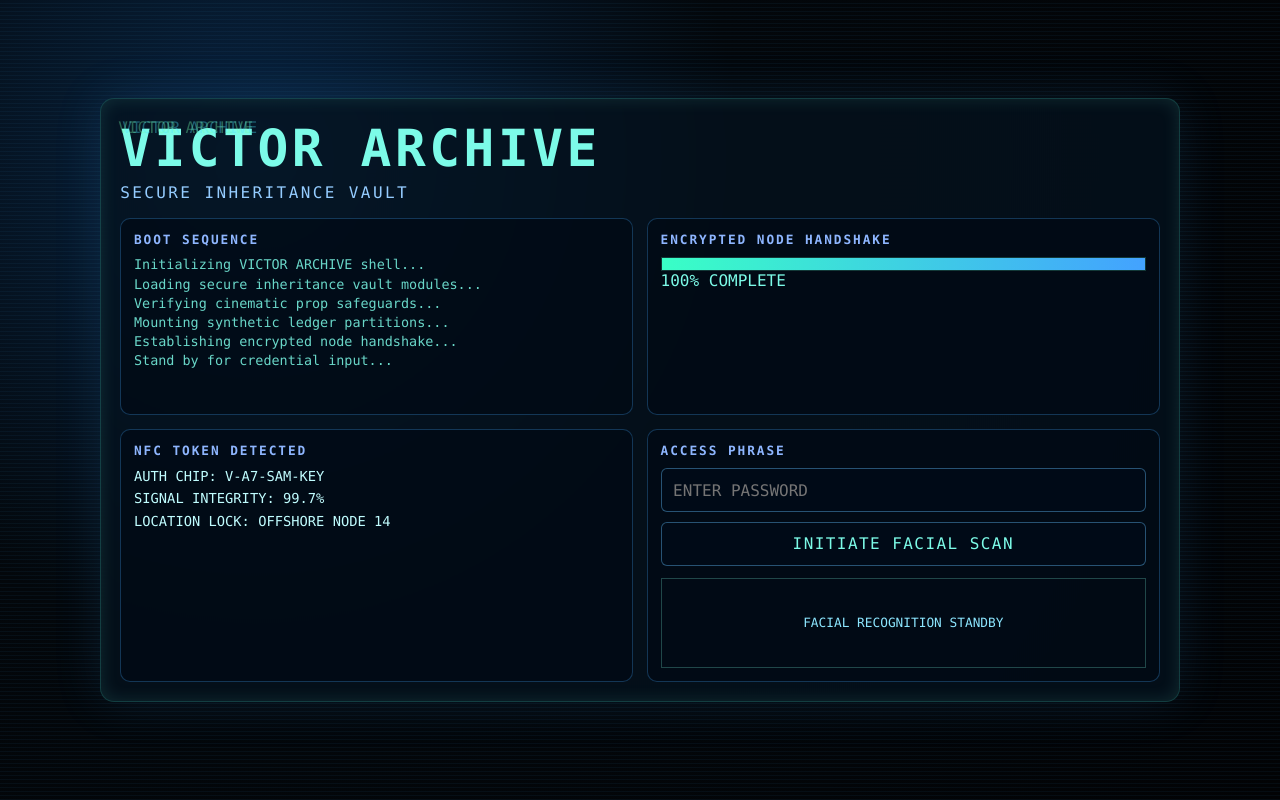
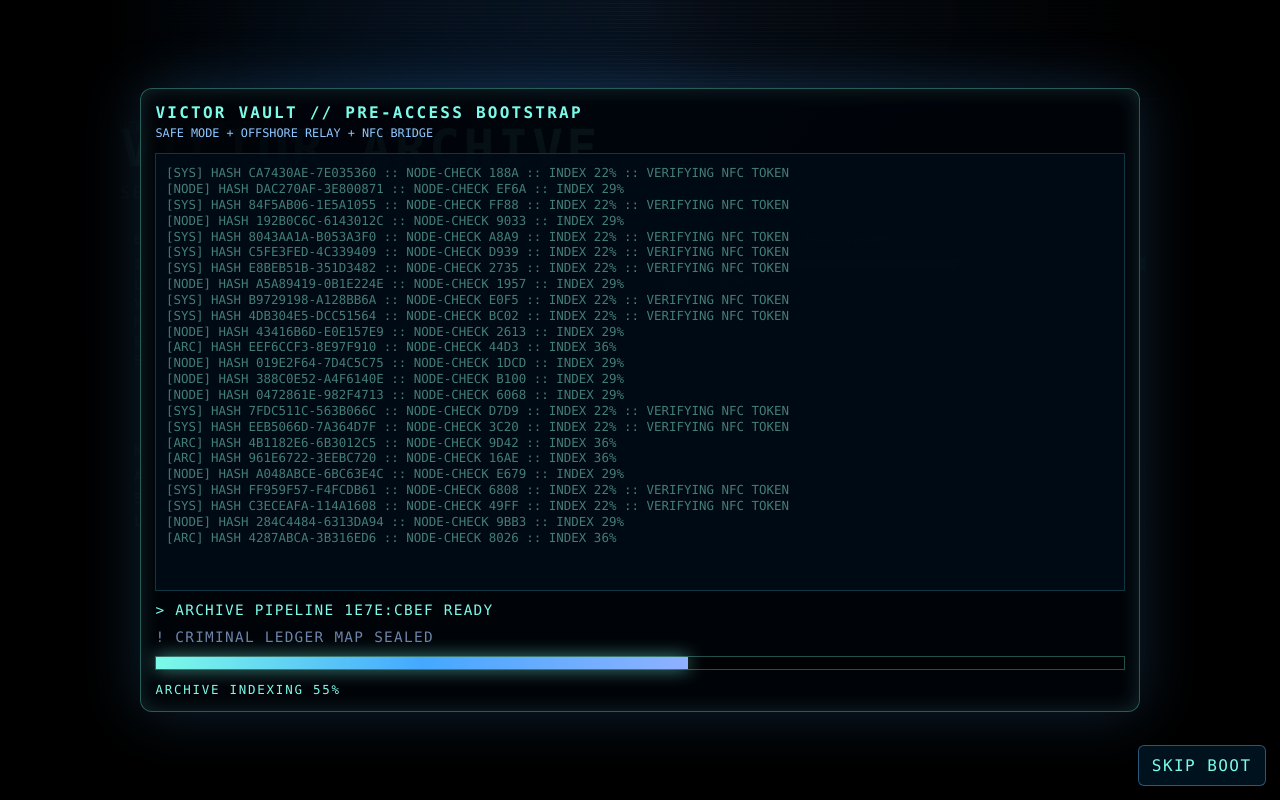
Before and after one commit to huegpx2008/victor-vault, a Next.js app: page / in a window 1280 px wide. Built offline with nearby package versions, Linux system fonts and the light colour scheme.

Commit message:
Add cinematic fake boot intro before vault access

```diff
--- a/app/globals.css
+++ b/app/globals.css
@@ -186,3 +186,111 @@ button:hover { filter: brightness(1.15); }
   .vault-panel { padding: 0.95rem; }
   .hero p { font-size: 0.82rem; }
 }
+
+.intro-overlay {
+  position: fixed;
+  inset: 0;
+  z-index: 60;
+  background: radial-gradient(circle at 50% 0%, rgba(22, 40, 70, 0.22), rgba(0, 0, 0, 0.98) 52%);
+  padding: 1rem;
+  display: grid;
+  place-items: center;
+  transition: opacity 650ms ease, visibility 650ms ease;
+}
+
+.intro-overlay.hidden {
+  opacity: 0;
+  visibility: hidden;
+  pointer-events: none;
+}
+
+.intro-terminal {
+  width: min(1000px, 100%);
+  min-height: min(78vh, 680px);
+  border: 1px solid rgba(124, 251, 232, 0.35);
+  background: rgba(0, 5, 10, 0.9);
+  box-shadow: 0 0 60px rgba(69, 168, 255, 0.2), inset 0 0 20px rgba(124, 251, 232, 0.15);
+  border-radius: 12px;
+  padding: 0.9rem;
+  display: flex;
+  flex-direction: column;
+  gap: 0.7rem;
+}
+
+.intro-terminal header h2 {
+  margin: 0;
+  font-size: clamp(0.84rem, 2vw, 1rem);
+  letter-spacing: 0.14rem;
+}
+
+.intro-terminal header span {
+  font-size: 0.74rem;
+  color: #90c6ff;
+}
+
+.intro-feed {
+  flex: 1;
+  overflow: hidden;
+  border: 1px solid rgba(75, 228, 255, 0.2);
+  background: rgba(1, 12, 22, 0.9);
+  padding: 0.6rem;
+}
+
+.intro-feed p {
+  margin: 0;
+  font-size: clamp(0.64rem, 1.8vw, 0.78rem);
+  line-height: 1.27;
+  color: #8fffe7;
+  opacity: 0.92;
+  animation: flashIn 220ms linear;
+}
+
+.typed-line,
+.warning-line {
+  font-size: clamp(0.72rem, 2.1vw, 0.9rem);
+  letter-spacing: 0.08rem;
+}
+
+.warning-line {
+  color: #a9c9ff;
+  animation: pulseWarn 1.1s ease-in-out infinite;
+}
+
+.intro-progress-wrap {
+  height: 14px;
+  border: 1px solid rgba(124, 251, 232, 0.3);
+  background: rgba(0, 0, 0, 0.56);
+}
+
+.intro-progress-bar {
+  height: 100%;
+  transition: width 90ms linear;
+  background: linear-gradient(90deg, #7cfbe8, #45a8ff, #8fb1ff);
+  box-shadow: 0 0 18px rgba(124, 251, 232, 0.6);
+}
+
+.intro-progress-label {
+  margin: 0;
+  font-size: 0.78rem;
+  letter-spacing: 0.11rem;
+}
+
+.skip-boot {
+  position: fixed;
+  right: 0.9rem;
+  bottom: 0.9rem;
+  z-index: 70;
+  width: auto;
+  padding: 0.62rem 0.82rem;
+  background: rgba(2, 20, 35, 0.9);
+}
+
+@keyframes flashIn {
+  from { opacity: 0.2; transform: translateY(3px); }
+  to { opacity: 0.95; transform: translateY(0); }
+}
+
+@keyframes pulseWarn {
+  0%, 100% { opacity: 0.65; }
+  50% { opacity: 1; }
+}
--- a/app/page.js
+++ b/app/page.js
@@ -11,13 +11,98 @@ const bootLines = [
   'Stand by for credential input...'
 ];
 
+const introWarnings = [
+  'VERIFYING NFC TOKEN',
+  'DECRYPTING VICTOR ARCHIVE INDEX',
+  'BIOMETRIC GATEWAY INITIALIZED',
+  'OFFSHORE NODE ROUTE CONFIRMED',
+  'CRIMINAL LEDGER MAP SEALED',
+  'FACIAL SCAN MODULE STANDBY'
+];
+
+const introPrefixes = [
+  'SYS',
+  'NODE',
+  'ARC',
+  'BIO',
+  'NFC',
+  'VX'
+];
+
+const hexChunk = (len) => Array.from({ length: len }, () => Math.floor(Math.random() * 16).toString(16).toUpperCase()).join('');
+
+const makeLogLine = (idx) => {
+  const prefix = introPrefixes[idx % introPrefixes.length];
+  const percent = `${Math.min(99, 18 + ((idx * 7) % 82))}%`;
+  const warning = idx % 4 === 0 ? ` :: ${introWarnings[idx % introWarnings.length]}` : '';
+
+  return `[${prefix}] HASH ${hexChunk(8)}-${hexChunk(8)} :: NODE-CHECK ${hexChunk(4)} :: INDEX ${percent}${warning}`;
+};
+
 export default function Home() {
+  const [showIntro, setShowIntro] = useState(true);
+  const [introProgress, setIntroProgress] = useState(0);
+  const [introLogs, setIntroLogs] = useState(() => Array.from({ length: 8 }, (_, i) => makeLogLine(i)));
+  const [typedLine, setTypedLine] = useState('');
+  const [warningLine, setWarningLine] = useState(introWarnings[0]);
+
   const [bootIndex, setBootIndex] = useState(0);
   const [handshake, setHandshake] = useState(0);
   const [password, setPassword] = useState('');
   const [status, setStatus] = useState('idle');
   const [scanning, setScanning] = useState(false);
   const [scanProgress, setScanProgress] = useState(0);
+
+  useEffect(() => {
+    if (!showIntro) return;
+
+    const introLengthMs = 9800;
+    const start = Date.now();
+
+    const progressTimer = setInterval(() => {
+      const elapsed = Date.now() - start;
+      setIntroProgress(Math.min(100, Math.round((elapsed / introLengthMs) * 100)));
+      if (elapsed >= introLengthMs) {
+        setShowIntro(false);
+      }
+    }, 90);
+
+    return () => clearInterval(progressTimer);
+  }, [showIntro]);
+
+  useEffect(() => {
+    if (!showIntro) return;
+
+    const logTimer = setInterval(() => {
+      setIntroLogs((prev) => {
+        const nextIndex = prev.length + Math.floor(Math.random() * 3);
+        return [...prev.slice(-23), makeLogLine(nextIndex)];
+      });
+    }, 95);
+
+    return () => clearInterval(logTimer);
+  }, [showIntro]);
+
+  useEffect(() => {
+    if (!showIntro) return;
+
+    const typeTimer = setInterval(() => {
+      const target = `ARCHIVE PIPELINE ${hexChunk(4)}:${hexChunk(4)} READY`;
+      setTypedLine(target);
+    }, 550);
+
+    return () => clearInterval(typeTimer);
+  }, [showIntro]);
+
+  useEffect(() => {
+    if (!showIntro) return;
+
+    const warningTimer = setInterval(() => {
+      setWarningLine(introWarnings[Math.floor(Math.random() * introWarnings.length)]);
+    }, 1100);
+
+    return () => clearInterval(warningTimer);
+  }, [showIntro]);
 
   useEffect(() => {
     if (bootIndex >= bootLines.length - 1) return;
@@ -81,6 +166,34 @@ export default function Home() {
     <main className="vault-root">
       <div className="scanlines" />
       <div className="flicker" />
+
+      <div className={`intro-overlay ${showIntro ? 'active' : 'hidden'}`} aria-hidden={!showIntro}>
+        <div className="intro-terminal">
+          <header>
+            <h2>VICTOR VAULT // PRE-ACCESS BOOTSTRAP</h2>
+            <span>SAFE MODE + OFFSHORE RELAY + NFC BRIDGE</span>
+          </header>
+
+          <div className="intro-feed">
+            {introLogs.map((line, idx) => (
+              <p key={`${line}-${idx}`}>{line}</p>
+            ))}
+          </div>
+
+          <div className="typed-line">&gt; {typedLine}</div>
+          <div className="warning-line">! {warningLine}</div>
+
+          <div className="intro-progress-wrap">
+            <div className="intro-progress-bar" style={{ width: `${introProgress}%` }} />
+          </div>
+          <p className="intro-progress-label">ARCHIVE INDEXING {introProgress}%</p>
+        </div>
+
+        <button className="skip-boot" type="button" onClick={() => setShowIntro(false)}>
+          SKIP BOOT
+        </button>
+      </div>
+
       <section className="vault-panel">
         <header className="hero glitch" data-text="VICTOR ARCHIVE">
           <h1>VICTOR ARCHIVE</h1>
```
